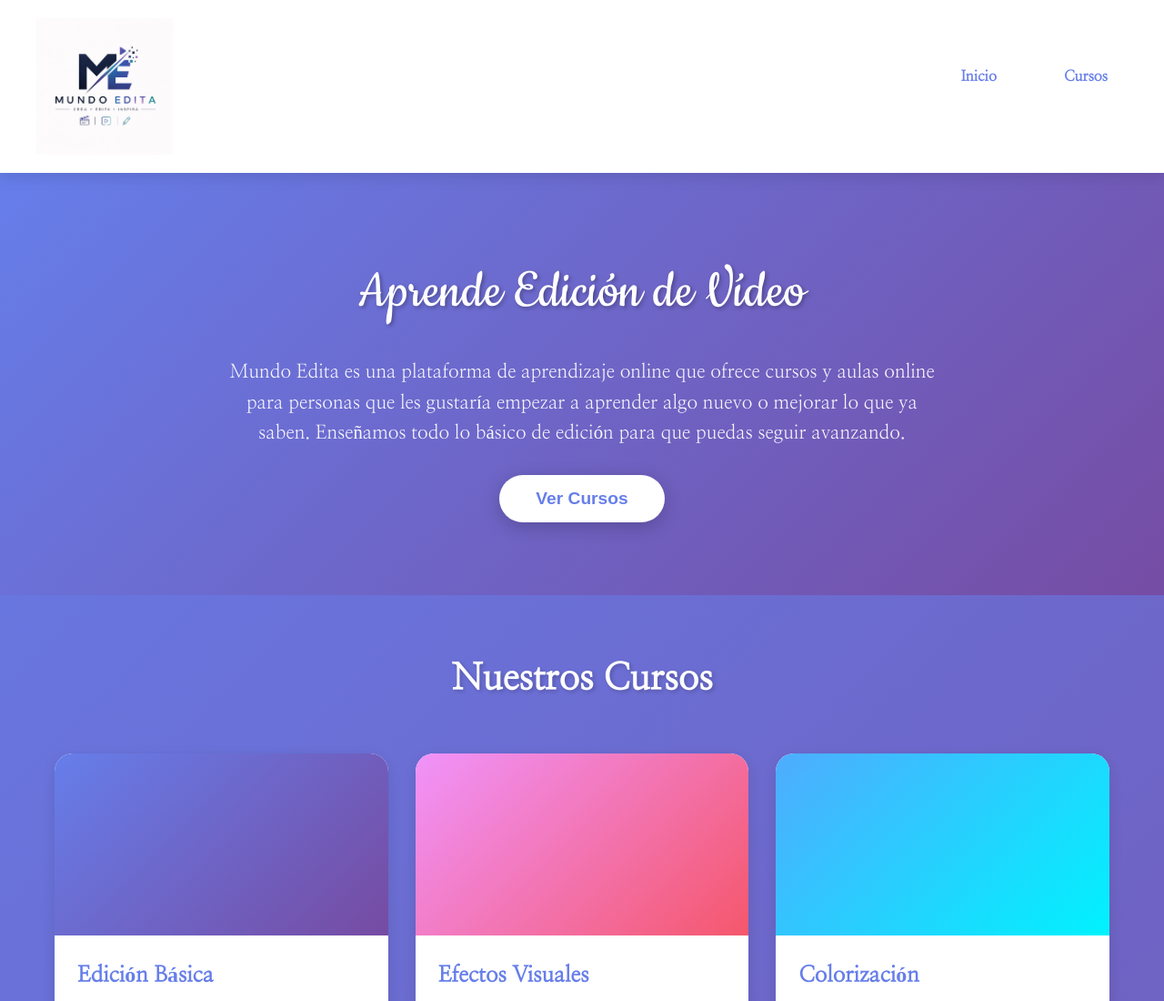
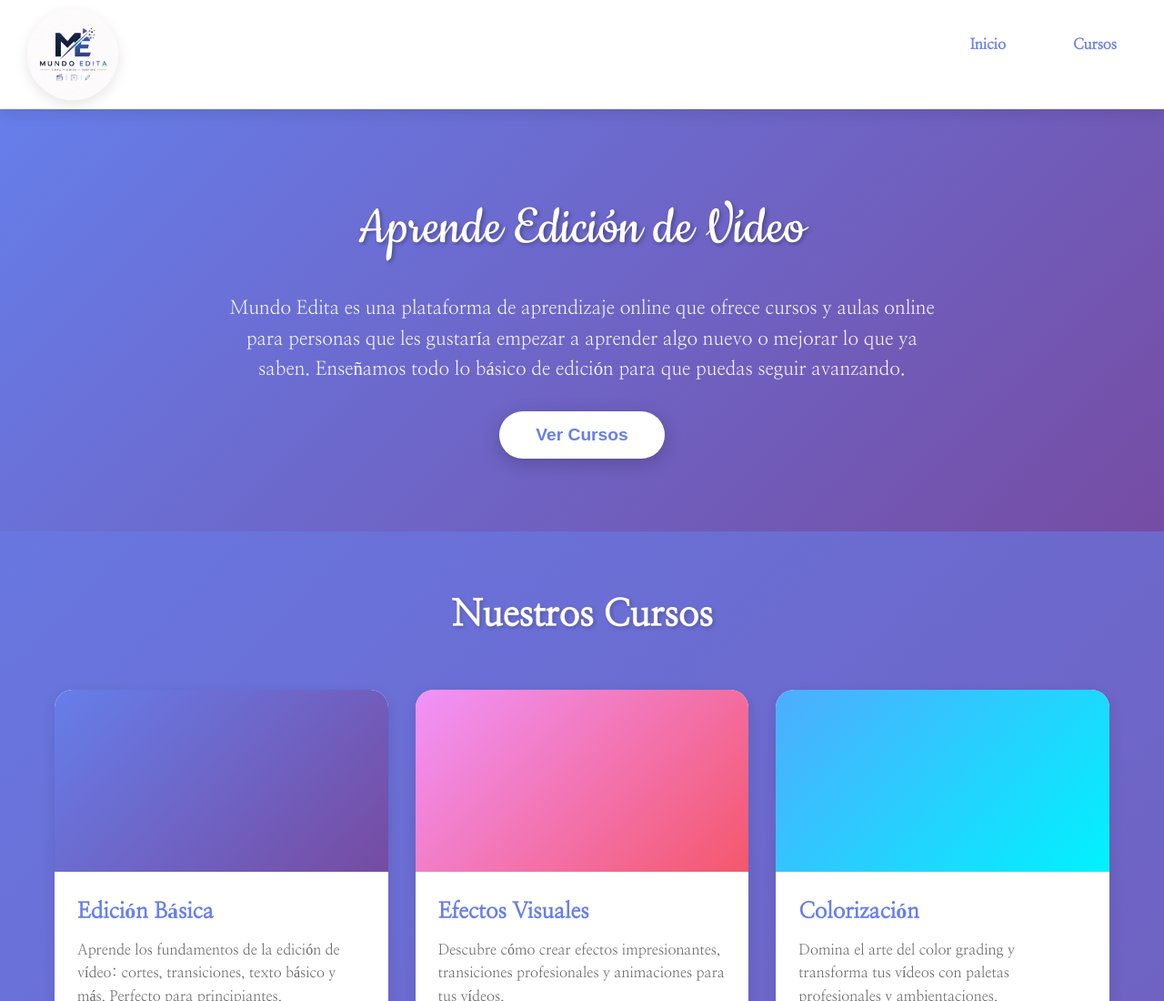
Before and after one commit to reindomador/mundo-edita, a plain HTML site: page mundo-edita.html in a window 1280 px wide. Shown: the top 1100 px of the page at 91% size. Drawn offline with Linux system fonts and the light colour scheme.

Commit message:
mejora logo #2

```diff
--- a/mundo-edita.html
+++ b/mundo-edita.html
@@ -39,7 +39,7 @@
       display: flex;
       justify-content: space-between;
       align-items: center;
-      padding: 20px 40px;
+      padding: 10px 30px;
       background: var(--color-blanco);
       box-shadow: var(--sombra-suave);
       position: sticky;
@@ -54,9 +54,11 @@
     }
 
     .logo {
-      width: 150px;
-      height: auto;
-      object-fit: contain;
+      width: 100px;
+      height: 100px;
+      border-radius: 50%;
+      object-fit: cover;
+      box-shadow: var(--sombra-suave);
     }
 
     .brand-name {
```
